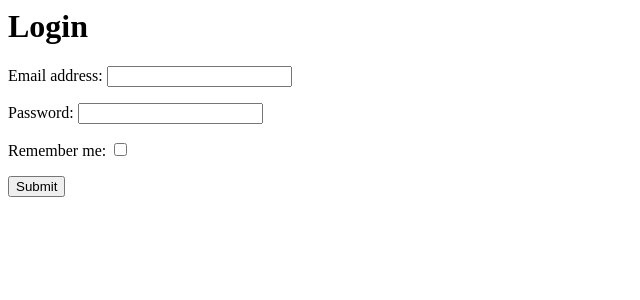
After one commit to joisemp/project-blixtro, a Django app: page /core/login/ in a window 1280 px wide. The commit adds this page. Shown: the top 300 px of the page, without its empty margins (0-640 px from the left). Run offline with Django 4.2, Linux system fonts and the light colour scheme.

Commit message:
Implemented login page features along wit simple template

```diff
--- /dev/null
+++ b/core/forms.py
@@ -0,0 +1,12 @@
+from django import forms
+from django.contrib.auth import get_user_model
+from django.contrib.auth.forms import AuthenticationForm
+
+User = get_user_model()
+
+class CustomAuthenticationForm(AuthenticationForm):
+    username = forms.CharField(
+        widget=forms.TextInput(attrs={'required': True}))
+    password = forms.CharField(
+        widget=forms.PasswordInput(attrs={'required': True}))
+    remember_me = forms.BooleanField(required=False)
--- /dev/null
+++ b/core/templates/core/login.html
@@ -0,0 +1,6 @@
+<h1>Login</h1>
+<form method="post">
+    {% csrf_token %}
+    {{ form.as_p }}
+    <button type="submit">Submit</button>
+</form>
--- /dev/null
+++ b/core/urls.py
@@ -0,0 +1,8 @@
+from django.urls import path
+from .import views
+
+app_name = 'core'
+
+urlpatterns = [
+    path('login/', views.LoginView.as_view(), name='login'),
+]
--- a/core/views.py
+++ b/core/views.py
@@ -1,5 +1,20 @@
-from django.shortcuts import render
+from . forms import CustomAuthenticationForm
 from django.views import generic
+from django.contrib.auth import views
+from django.contrib.auth import login
+from django.shortcuts import redirect
 
 class LandingPageView(generic.TemplateView):
     template_name = 'landing_page.html'
+
+
+class LoginView(views.LoginView):
+    form_class = CustomAuthenticationForm
+    template_name = 'core/login.html'
+
+    def form_valid(self, form):
+        remember_me = form.cleaned_data['remember_me']
+        login(self.request, form.get_user())
+        if remember_me:
+            self.request.session.set_expiry(1209600)
+        return redirect('landing-page')
--- a/main/settings/base.py
+++ b/main/settings/base.py
@@ -81,3 +81,6 @@ USE_TZ = True
 # Default primary key field type
 
 DEFAULT_AUTO_FIELD = 'django.db.models.BigAutoField'
+
+
+SESSION_EXPIRE_AT_BROWSER_CLOSE = True
--- a/main/urls.py
+++ b/main/urls.py
@@ -6,7 +6,8 @@ from core.views import LandingPageView
 
 urlpatterns = [
     path('admin/', admin.site.urls),
-    path('', LandingPageView.as_view(), name='landing-page')
+    path('', LandingPageView.as_view(), name='landing-page'),
+    path('core/', include('core.urls', namespace='core')),
 ]
 
 if settings.DEBUG:
--- a/templates/landing_page.html
+++ b/templates/landing_page.html
@@ -1 +1,6 @@
 <h1>Landing Page</h1>
+{% if user.is_authenticated %}
+<p>{{user.email}}</p>
+{% else %}
+<p>Not logged in</p>
+{% endif %}
```
